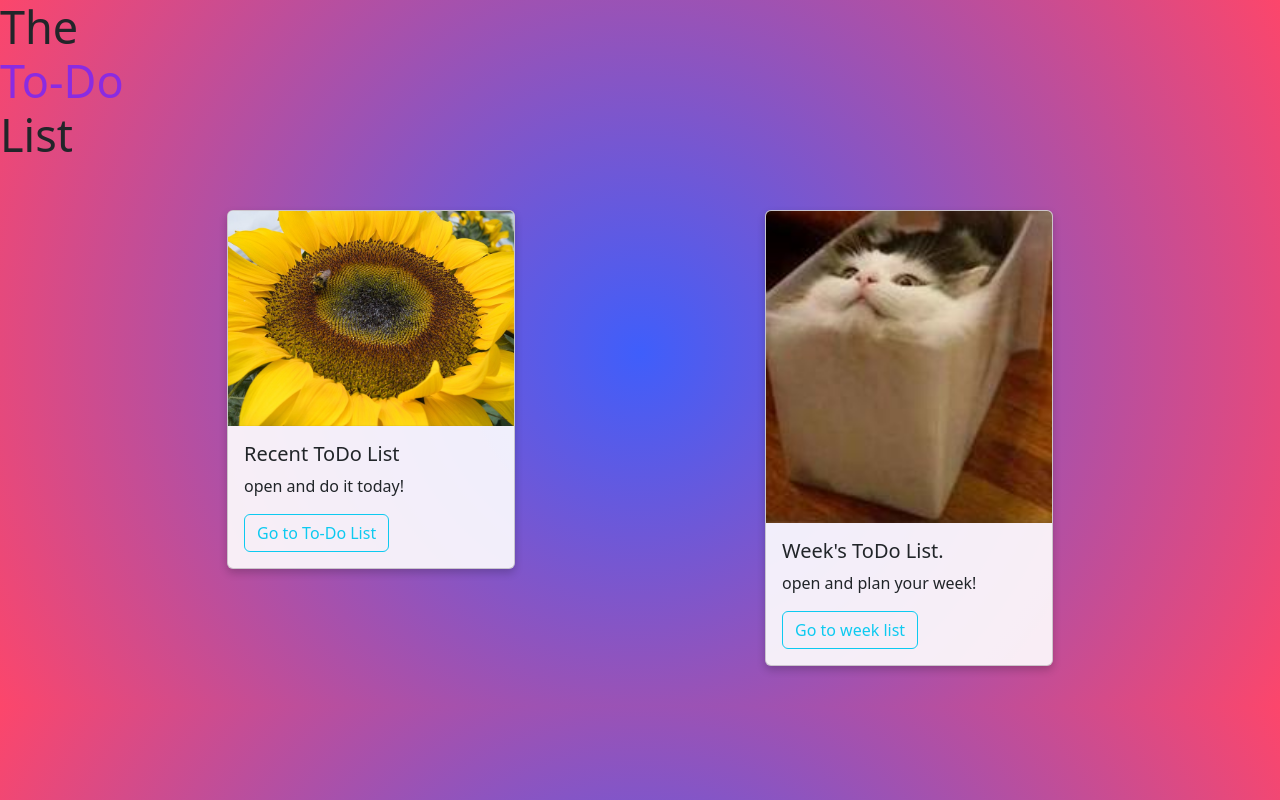
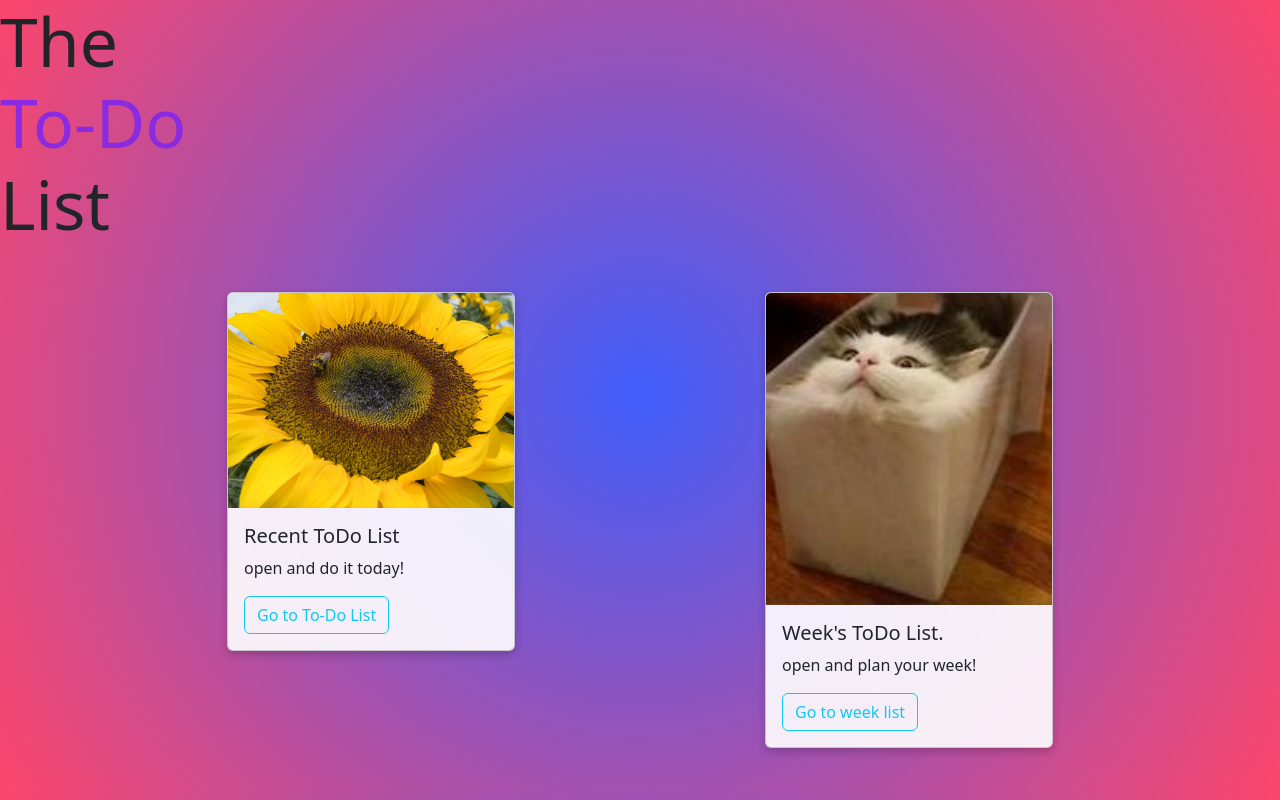
Before and after one commit to Sasikiran-Kolluru/improved-todo, a plain HTML site: page index.html in a window 1280 px wide. Drawn offline with nearby package versions, Linux system fonts and the light colour scheme.

Commit message:
Update index.html

```diff
--- a/index.html
+++ b/index.html
@@ -12,7 +12,7 @@ background: #3F5EFB;
 background: radial-gradient(circle,rgba(63, 94, 251, 1) 0%, rgba(252, 70, 107, 1) 100%);
     }
     h1{
-        font-size: 45px;
+        font-size: 5.3vw;
     }
 
     .flex-container {
@@ -57,4 +57,5 @@ background: radial-gradient(circle,rgba(63, 94, 251, 1) 0%, rgba(252, 70, 107, 1
   </div>
 </body>
 
+
 </html>
```
